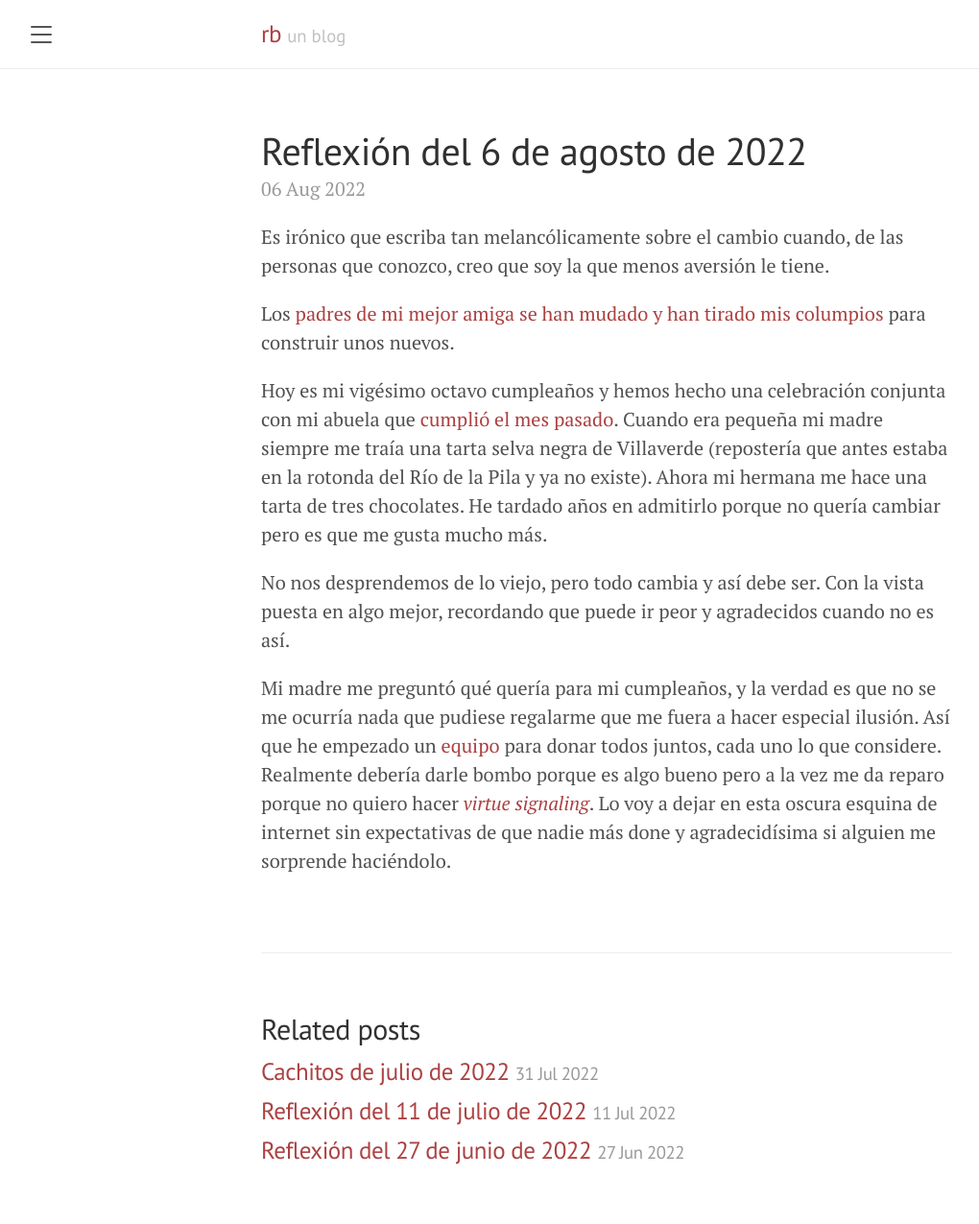
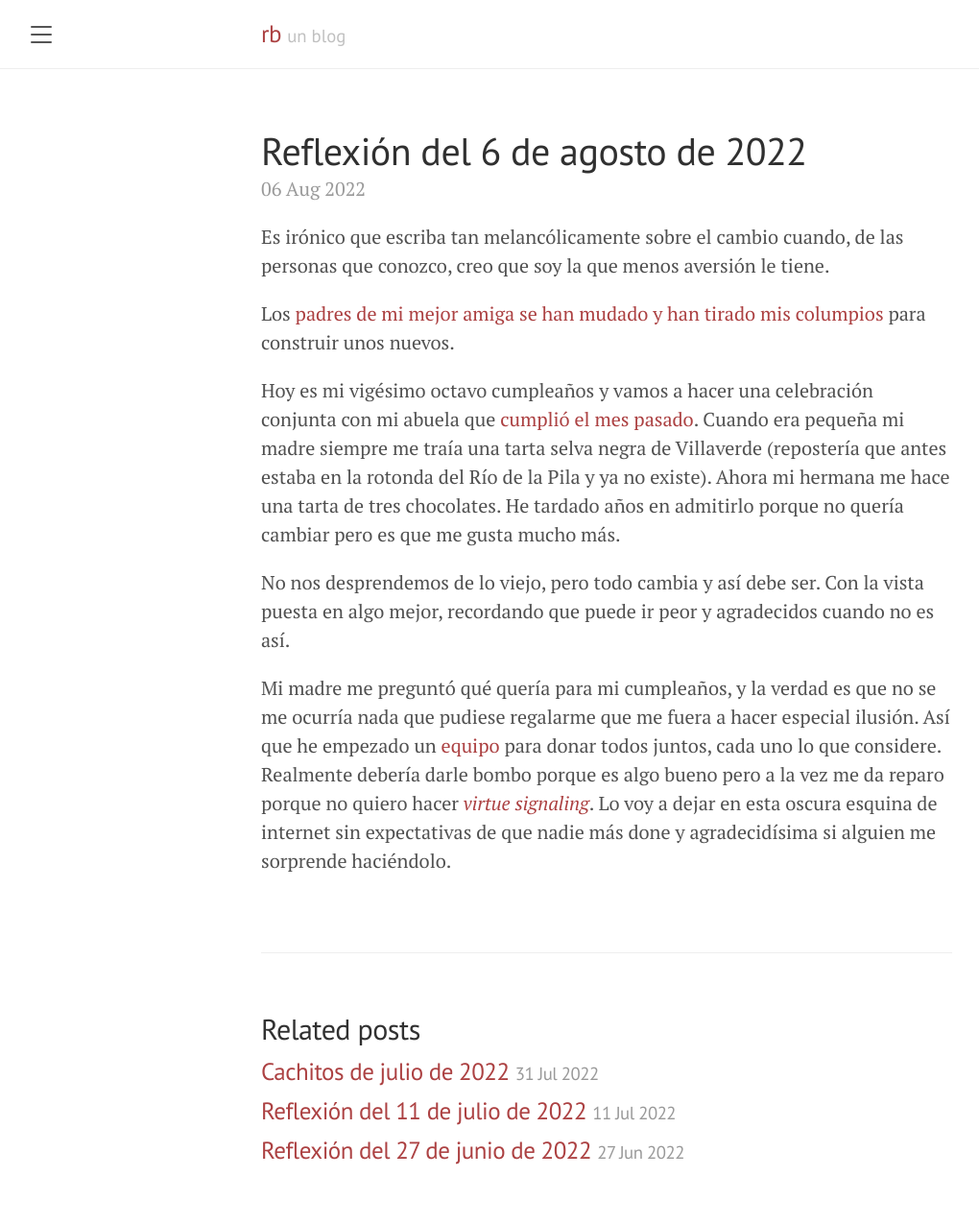
Before and after one commit to rbarbadillo/rbarbadillo.github.io, a Jekyll site: the page built from _posts/2022-08-06-reflexion-06-agosto-2022.md, in a window 1280 px wide. Shown: the whole page at 96% size, without its empty margins (8-1028 px from the left). Built offline with Jekyll 4.4.1, drawn with Linux system fonts in a browser that asks for light colours.

Commit message:
Update 2022-08-06-reflexion-06-agosto-2022.md

```diff
--- a/_posts/2022-08-06-reflexion-06-agosto-2022.md
+++ b/_posts/2022-08-06-reflexion-06-agosto-2022.md
@@ -10,7 +10,7 @@ Es irónico que escriba tan melancólicamente sobre el cambio cuando, de las per
 
 Los [padres de mi mejor amiga se han mudado y han tirado mis columpios](https://rbarbadillo.github.io/veintisiete-junio-2022) para construir unos nuevos.
 
-Hoy es mi vigésimo octavo cumpleaños y hemos hecho una celebración conjunta con mi abuela que [cumplió el mes pasado](https://rbarbadillo.github.io/once-julio-2022). Cuando era pequeña mi madre siempre me traía una tarta selva negra de Villaverde (repostería que antes estaba en la rotonda del Río de la Pila y ya no existe). Ahora mi hermana me hace una tarta de tres chocolates. He tardado años en admitirlo porque no quería cambiar pero es que me gusta mucho más.
+Hoy es mi vigésimo octavo cumpleaños y vamos a hacer una celebración conjunta con mi abuela que [cumplió el mes pasado](https://rbarbadillo.github.io/once-julio-2022). Cuando era pequeña mi madre siempre me traía una tarta selva negra de Villaverde (repostería que antes estaba en la rotonda del Río de la Pila y ya no existe). Ahora mi hermana me hace una tarta de tres chocolates. He tardado años en admitirlo porque no quería cambiar pero es que me gusta mucho más.
 
 No nos desprendemos de lo viejo, pero todo cambia y así debe ser. Con la vista puesta en algo mejor, recordando que puede ir peor y agradecidos cuando no es así.
 
```
